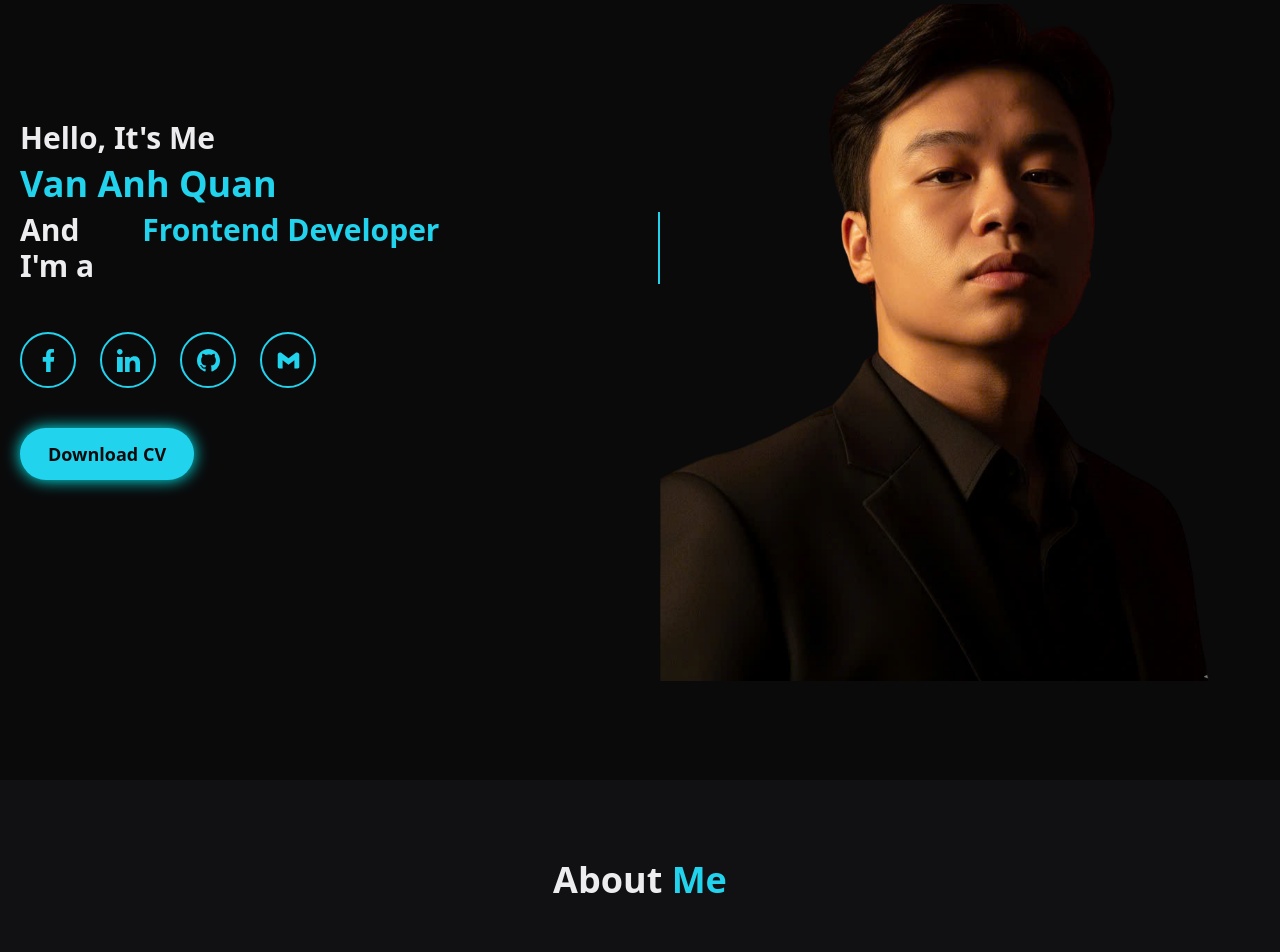
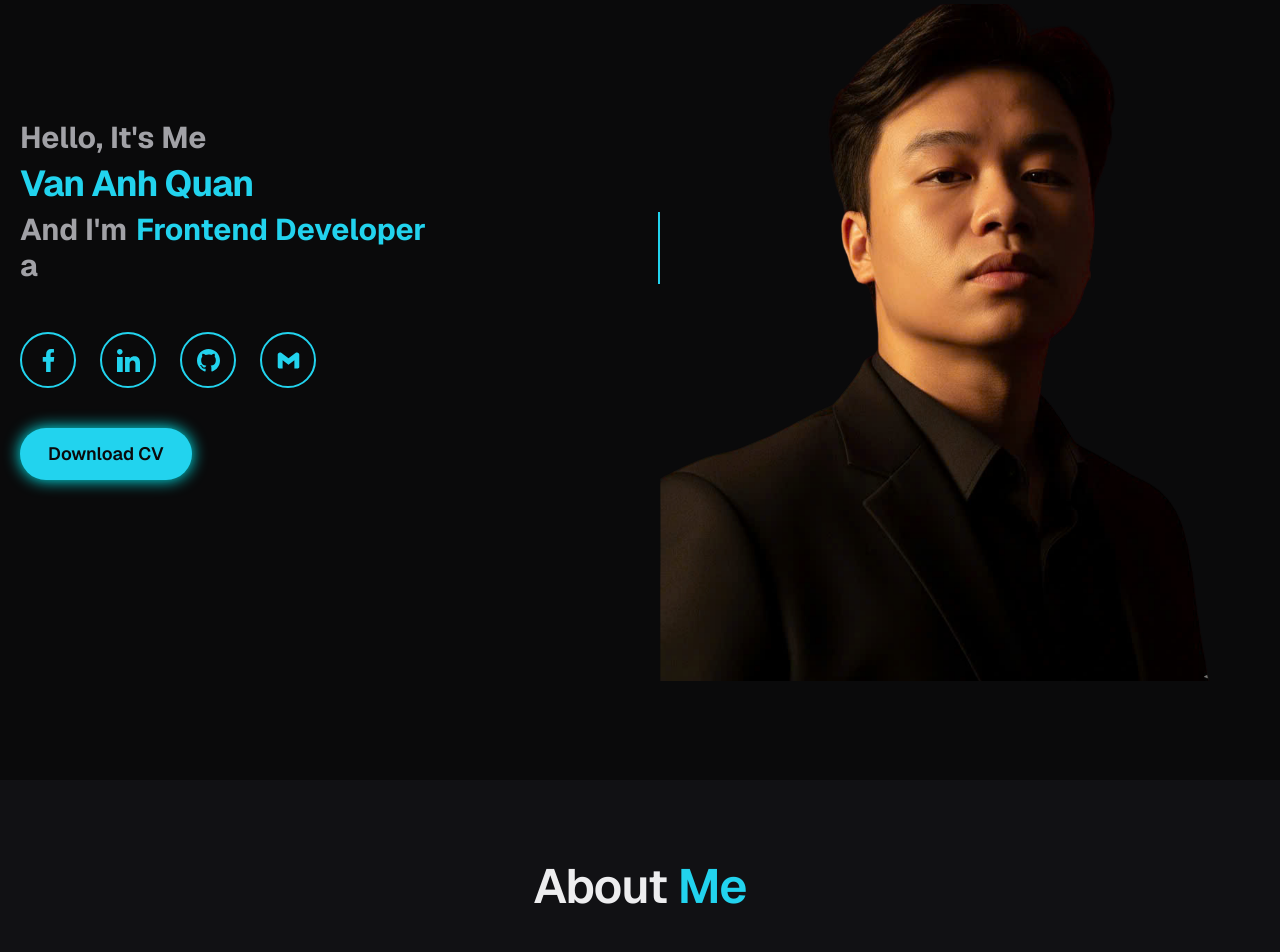
Before and after one commit to quanva2003/portfolio, a React (Vite) app: page / in a window 1280 px wide. Shown: the part 60-1012 px from the top of the page. Built offline with nearby package versions, Linux system fonts and the light colour scheme.

Commit message:
design(type): adopt Geist font family with refined type scale

```diff
--- a/package.json
+++ b/package.json
@@ -10,14 +10,16 @@
     "preview": "vite preview"
   },
   "dependencies": {
+    "@fontsource-variable/geist": "^5.2.8",
+    "@fontsource-variable/geist-mono": "^5.2.7",
     "@tailwindcss/vite": "^4.0.12",
     "lucide-react": "^1.8.0",
     "react": "^19.0.0",
     "react-dom": "^19.0.0"
   },
   "devDependencies": {
+    "@eslint/js": "^9.21.0",
     "@lhci/cli": "^0.14.0",
-    "@eslint/js": "^9.21.0",
     "@types/react": "^19.0.10",
     "@types/react-dom": "^19.0.4",
     "@vitejs/plugin-react": "^4.3.4",
--- a/src/components/ui/SectionHeading.tsx
+++ b/src/components/ui/SectionHeading.tsx
@@ -6,7 +6,7 @@ interface SectionHeadingProps {
 
 export function SectionHeading({ prefix, highlight, id }: SectionHeadingProps) {
   return (
-    <h2 id={id} className="text-4xl font-bold text-center mb-20">
+    <h2 id={id} className="text-center mb-20">
       {prefix && `${prefix} `}
       <span className="text-accent">{highlight}</span>
     </h2>
--- a/src/index.css
+++ b/src/index.css
@@ -26,6 +26,9 @@
   --duration-fast: 200ms;
   --duration-base: 400ms;
   --duration-slow: 700ms;
+
+  --font-sans: 'Geist Variable', 'Geist', system-ui, sans-serif;
+  --font-mono: 'Geist Mono Variable', 'Geist Mono', ui-monospace, monospace;
 }
 
 @layer utilities {
@@ -88,6 +91,18 @@
     outline: 2px solid var(--color-accent);
     outline-offset: 2px;
   }
+
+  html { font-family: var(--font-sans); font-feature-settings: 'ss01', 'cv11'; }
+
+  h1 { font-size: clamp(3rem, 8vw, 6rem); font-weight: 600;
+       letter-spacing: -0.03em; line-height: 0.95; }
+  h2 { font-size: clamp(1.875rem, 4vw, 3rem); font-weight: 600;
+       letter-spacing: -0.02em; line-height: 1.1; }
+  h3 { font-size: 1.25rem; font-weight: 500; letter-spacing: -0.01em; }
+  p  { color: var(--color-text-secondary); line-height: 1.6; }
+  .label { font-family: var(--font-mono); font-size: 0.75rem;
+           text-transform: uppercase; letter-spacing: 0.2em;
+           color: var(--color-text-muted); }
 }
 
 @media (prefers-reduced-motion: reduce) {
--- a/src/main.tsx
+++ b/src/main.tsx
@@ -1,5 +1,7 @@
 import { StrictMode } from "react";
 import { createRoot } from "react-dom/client";
+import "@fontsource-variable/geist";
+import "@fontsource-variable/geist-mono";
 import "./index.css";
 import App from "./App";
 
```
Also changed, not shown: 1 other file (tests, documents, lock files or other folders).
